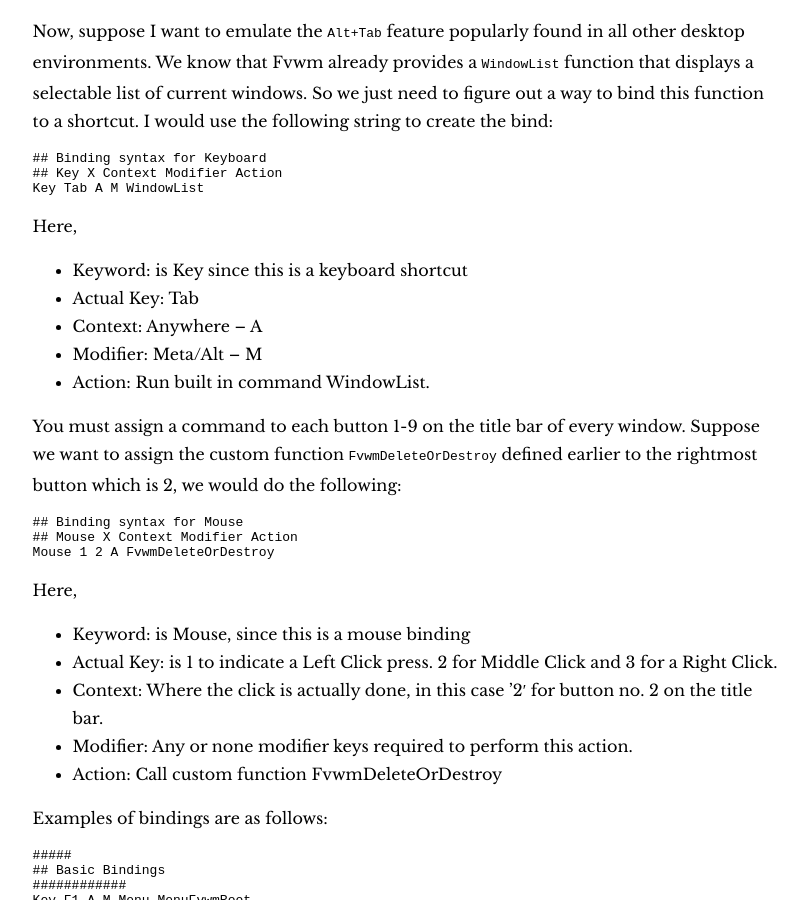
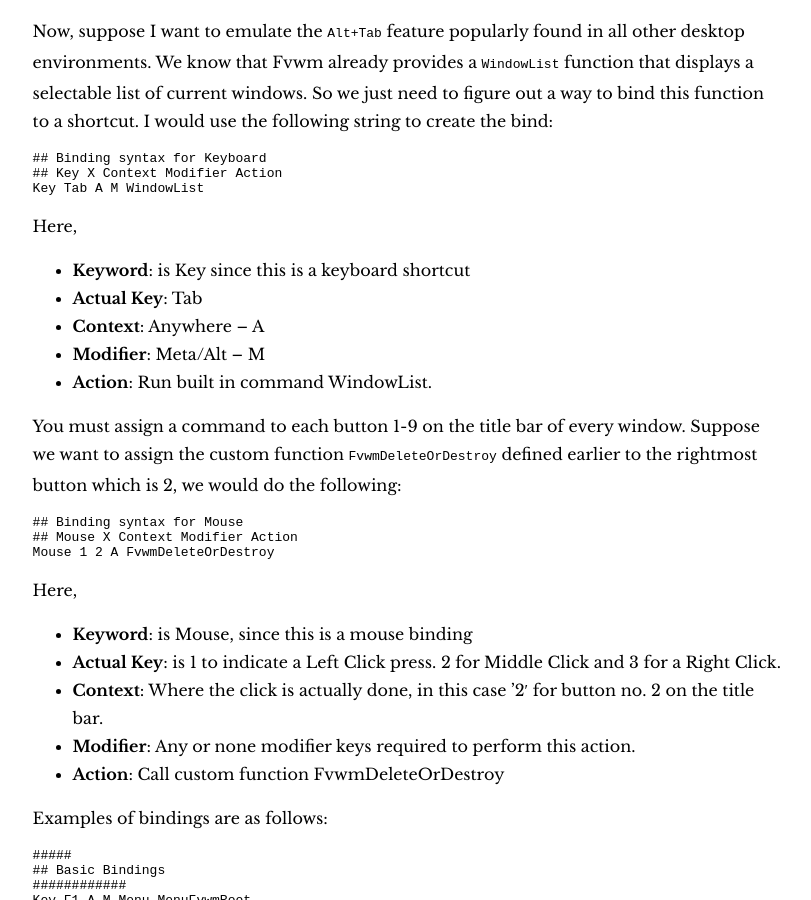
Before and after one commit to satyanash/satyanash.github.io, a Jekyll site: the page built from _posts/2012-12-05-fvwm2-explained.markdown, in a window 1280 px wide and 900 px high, scrolled down 4817 px. Shown: the whole window, without its empty margins (333-1144 px from the left). Built offline with Jekyll 4.4.1, drawn with Linux system fonts in a browser that asks for light colours.

Commit message:
fix formatting on Fvwm post

```diff
--- a/_posts/2012-12-05-fvwm2-explained.markdown
+++ b/_posts/2012-12-05-fvwm2-explained.markdown
@@ -267,11 +267,11 @@
 
 Here,
 
-* Keyword: is Key since this is a keyboard shortcut
-* Actual Key: Tab
-* Context: Anywhere – A
-* Modifier: Meta/Alt – M
-* Action: Run built in command WindowList.
+* **Keyword**: is Key since this is a keyboard shortcut
+* **Actual Key**: Tab
+* **Context**: Anywhere – A
+* **Modifier**: Meta/Alt – M
+* **Action**: Run built in command WindowList.
 
 You must assign a command to each button 1-9 on the title bar of every window.
 Suppose we want to assign the custom function `FvwmDeleteOrDestroy` defined earlier to the rightmost button which is 2, we would do the following:
@@ -284,11 +284,11 @@
 
 Here,
 
-* Keyword: is Mouse, since this is a mouse binding
-* Actual Key: is 1 to indicate a Left Click press. 2 for Middle Click and 3 for a Right Click.
-* Context: Where the click is actually done, in this case ’2′ for button no. 2 on the title bar.
-* Modifier: Any or none modifier keys required to perform this action.
-* Action: Call custom function FvwmDeleteOrDestroy
+* **Keyword**: is Mouse, since this is a mouse binding
+* **Actual Key**: is 1 to indicate a Left Click press. 2 for Middle Click and 3 for a Right Click.
+* **Context**: Where the click is actually done, in this case ’2′ for button no. 2 on the title bar.
+* **Modifier**: Any or none modifier keys required to perform this action.
+* **Action**: Call custom function FvwmDeleteOrDestroy
 
 Examples of bindings are as follows:
 
```
